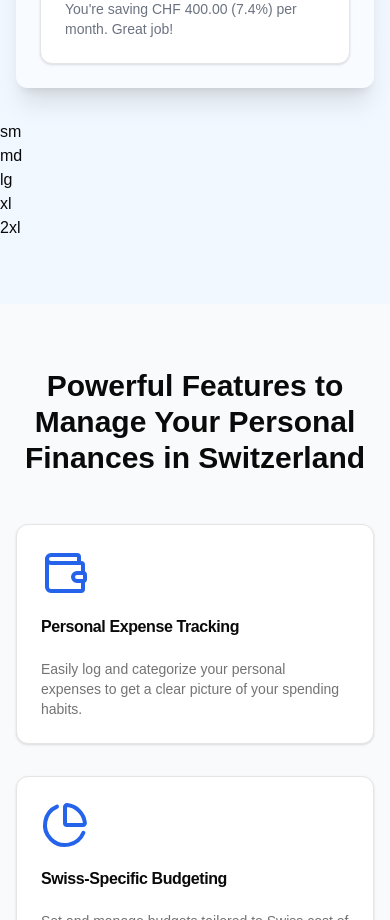
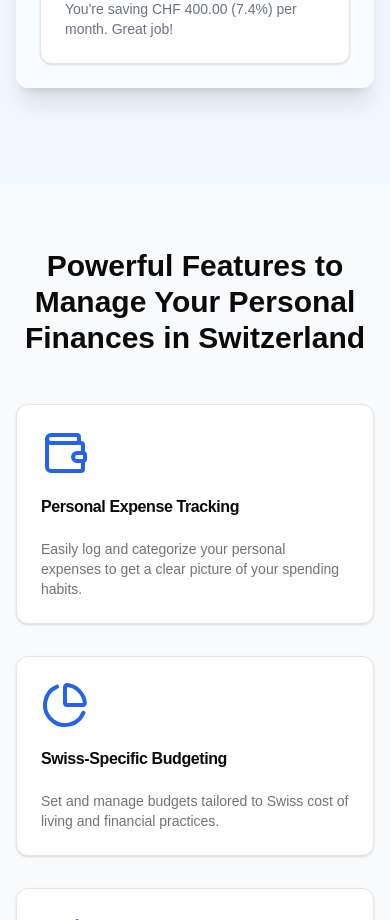
Before and after one commit to noelfischer/finad, a Next.js app: page / in a window 390 px wide. Shown: the part 1060-1980 px from the top of the page. Built offline with nearby package versions, Linux system fonts and the light colour scheme.

Commit message:
Remove unused responsive text elements from Hero component

```diff
--- a/components/Hero.tsx
+++ b/components/Hero.tsx
@@ -24,11 +24,6 @@ export default function Hero() {
           </div>
         </div>
       </div>
-      <p className="sm:hidden">sm</p>
-      <p className="md:hidden">md</p>
-      <p className="lg:hidden">lg</p>
-      <p className="xl:hidden">xl</p>
-      <p className="2xl:hidden">2xl</p>
     </section>
   )
 }
```
